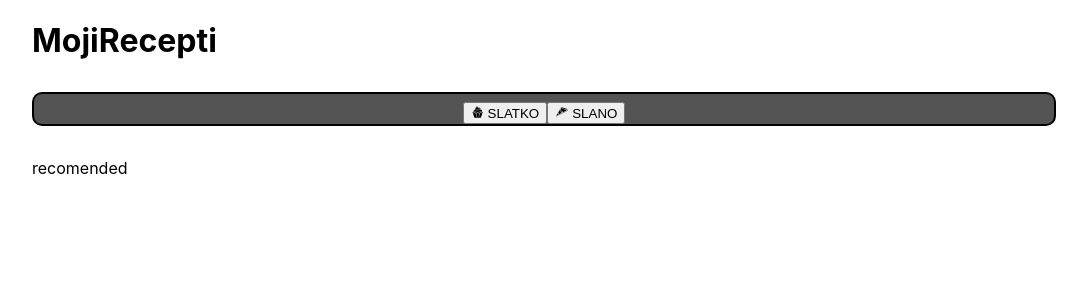
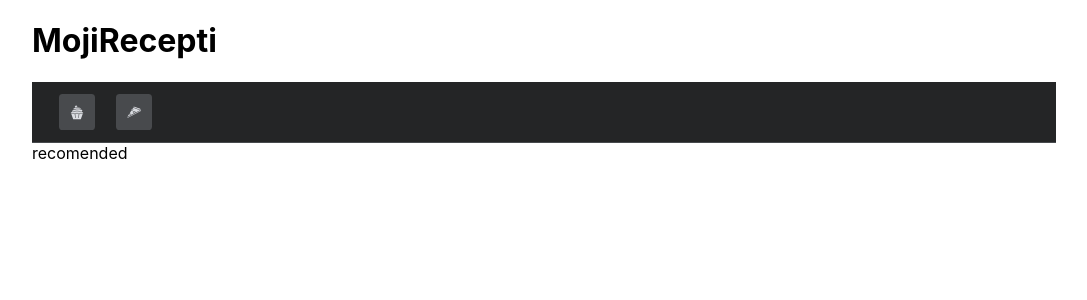
Before and after one commit to Etica97/moji-recepti, a React (Create React App) app: page / in a window 1280 px wide. Shown: the top 300 px of the page, without its empty margins (96-1183 px from the left). Built offline with nearby package versions, Linux system fonts and the light colour scheme.

Commit message:
Changed dropdown menu to more functional one, have to change it to stay open when hovering over the menu items

```diff
--- a/src/components/Category.jsx
+++ b/src/components/Category.jsx
@@ -1,65 +1,90 @@
+import React, { useState, useRef } from 'react'
+import { useOnHoverOutside } from "./../hooks/useOnHoverOutside";
 import { GiCupcake, GiPizzaSlice } from 'react-icons/gi'
-import styled from 'styled-components'
-import { useState, useRef } from 'react'
-import { useOnHoverOutside } from './../hooks/useOnHoverOutside'
-import MenuSlatko from './MenuSlatko'
-import MenuSlano from './MenuSlano'
-import React from 'react'
 
 function Category() {
-    const dropdownRef = useRef(null); // Create a reference for dropdown container
-    const [isMenuDropDownOpen, setMenuDropDownOpen] = useState(false);
-
-    // Function to close dropdown
-    const closeHoverMenu = () => {
-      setMenuDropDownOpen(false);
-    };
-
-    useOnHoverOutside(dropdownRef, closeHoverMenu); // Call the hook
-
   return (
-    <List>
-
-      <div ref={dropdownRef}>
-          <Button
-            onMouseOver={() => setMenuDropDownOpen(true)} //use mouseover event to show dropdown
-          >
-            <GiCupcake /> SLATKO
-          </Button>
-
-          {isMenuDropDownOpen && <MenuSlatko />}
-
-      </div>
-
-
-      <div ref={dropdownRef}>
-          <Button
-            onMouseOver={() => setMenuDropDownOpen(true)} //use mouseover event to show dropdown
-          >
-            <GiPizzaSlice /> SLANO
-          </Button>
-
-          {isMenuDropDownOpen && <MenuSlano />}
-
-      </div>
-    </List>
+    <Navbar>
+      <NavItem icon= {<GiCupcake /> }>
+        <DropdownMenuSlatko />
+      </NavItem>
+      <NavItem icon= {<GiPizzaSlice />}>
+        <DropdownMenuSlano />
+      </NavItem>
+    </Navbar>
   )
 }
 
-const List = styled.div`
-  display: flex;
-  justify-content: center;
-  margin: 2rem 0rem;
-  font-size: 25px;
-  background: rgb(84, 84, 84);
-  border: 2px solid black;
-  border-radius: 10px
+function DropdownMenuSlatko() {
 
-`;
+  function DropdownItem(props) {
+    return(
+      <a href='#' className='menu-item'>
+        <span className='icon-button'>{props.leftIcon}</span>
 
-const Button = styled.button`
-  font-color: red;
+        { props.children }
 
-`;
+        <span className='icon-right'>{props.rightIcon}</span>
+      </a>
+    )
+  }
+
+  return (
+    <div className='dropdown'>
+      <DropdownItem>Torte</DropdownItem>
+      <DropdownItem>Kolači</DropdownItem>
+      <DropdownItem>Palačinke</DropdownItem>
+      <DropdownItem>Ostalo</DropdownItem>
+    </div>
+  )
+}
+
+function DropdownMenuSlano() {
+
+  function DropdownItem(props) {
+    return(
+      <a href='#' className='menu-item'>
+        <span className='icon-button'>{props.leftIcon}</span>
+
+        { props.children }
+
+        <span className='icon-right'>{props.rightIcon}</span>
+      </a>
+    )
+  }
+
+  return (
+    <div className='dropdown'>
+      <DropdownItem>Variva</DropdownItem>
+      <DropdownItem>Kiflice</DropdownItem>
+      <DropdownItem>Kruh</DropdownItem>
+      <DropdownItem>Ostalo</DropdownItem>
+    </div>
+  )
+}
+
+function Navbar(props) {
+  return (
+    <nav className='navbar'>
+      <ul className='navbar-nav'> { props.children } </ul>
+    </nav>
+  )
+}
+
+function NavItem(props) {
+
+  const [open, setOpen] = useState(false);
+
+
+  return (
+    <li className='nav-item'>
+      <a href='#' className='icon-button' onMouseEnter={() => setOpen(!open)} onMouseLeave={() => setOpen(false)}>
+    {props.icon}
+      </a>
+
+      {open && props.children}
+    </li>
+  )
+}
 
 export default Category
--- a/src/components/MenuSlano.jsx
+++ b/src/components/MenuSlano.jsx
@@ -2,10 +2,10 @@ export default function MenuSlano() {
     return (
         <>
             <div className="dropdown-menu">
-                <a href>Kuhano</a>
-                <a href>Kiflice</a>
-                <a href>Kruh</a>
-                <a href>Ostalo</a>
+                <a href="#">Kuhano</a>
+                <a href="#">Kiflice</a>
+                <a href="#">Kruh</a>
+                <a href="#">Ostalo</a>
             </div>
         </>
     )
--- a/src/components/MenuSlatko.jsx
+++ b/src/components/MenuSlatko.jsx
@@ -2,10 +2,10 @@ export default function MenuSlatko() {
     return (
         <>
             <div className="dropdown-menu">
-                <a href>Torte</a>
-                <a href>Kolači</a>
-                <a href>Palačinke</a>
-                <a href>Ostalo</a>
+                <a href="#">Torte</a>
+                <a href="#">Kolači</a>
+                <a href="#">Palačinke</a>
+                <a href="#">Ostalo</a>
             </div>
         </>
     )
--- a/src/index.css
+++ b/src/index.css
@@ -11,3 +11,94 @@ code {
   font-family: source-code-pro, Menlo, Monaco, Consolas, 'Courier New',
     monospace;
 }
+
+/*CATEGORY*/
+
+:root {
+  --bg: #242526;
+  --bg-accent: #484a4d;
+  --text-color: #dadce1;
+  --nav-size: 60px;
+  --border: 1px solid #474a4d;
+  --border-radius: 8px;
+  --speed: 500ms;
+}
+
+ul {
+  list-style: none;
+  margin: 0;
+  padding: 0;
+}
+
+a {
+  color: var(--text-color);
+  text-decoration: none;
+}
+
+.navbar {
+  height: var(--nav-size);
+  background-color: var(--bg);
+  padding: 0 1rem;
+  border-bottom: var(--border);
+}
+
+.navbar-nav {
+  max-width: 100%;
+  height: 100%;
+  display: flex;
+  justify-content: flex-start;
+}
+
+.nav-item {
+  width: calc(var(--nav-size) * 0.95);
+  display: flex;
+  align-items: center;
+  justify-content: center;
+}
+
+/*Icon/Text Button*/
+
+.icon-button {
+  --button-size: calc(var(--nav-size) * 0.5);
+  width: var(--text-size);
+  height: var(--text-size);
+  background-color: #484a4d;
+  border-radius: 10%;
+  padding: 10px;
+  margin: 2px;
+  display: flex;
+  align-items: center;
+  justify-content: center;
+  transition: filter 300ms;
+}
+
+.icon-button:hover {
+  filter: brightness(1.3);
+}
+
+/*Dropdown Menu*/
+
+.dropdown {
+  position: absolute;
+  top: 140px;
+  width: 300px;
+  transform: translateX(45%);
+  background-color: var(--bg);
+  border: var(--border);
+  border-radius: var(--border-radius);
+  padding: 1rem;
+  overflow: hidden;
+}
+
+.menu-item {
+  height: 50px;
+  display: flex;
+  align-items: center;
+  border-radius: var(--border-radius);
+  transition: background var(--speed);
+  padding: 0.5rem;
+}
+
+.menu-item:hover {
+  background-color: #525357;
+}
```
